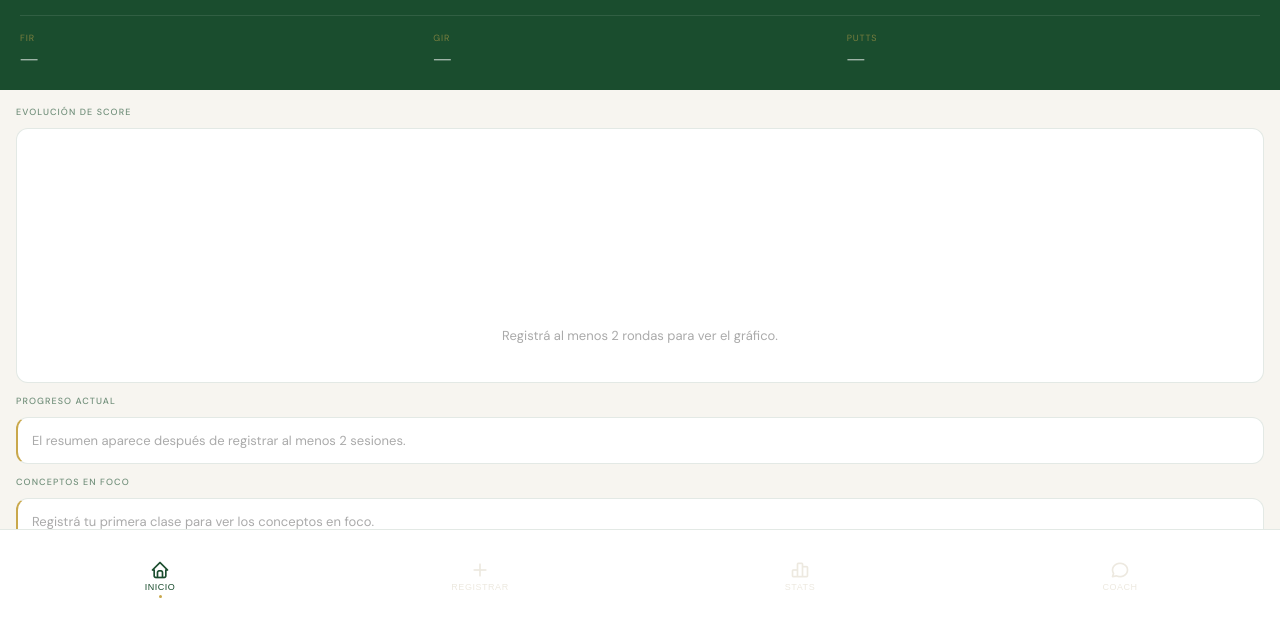
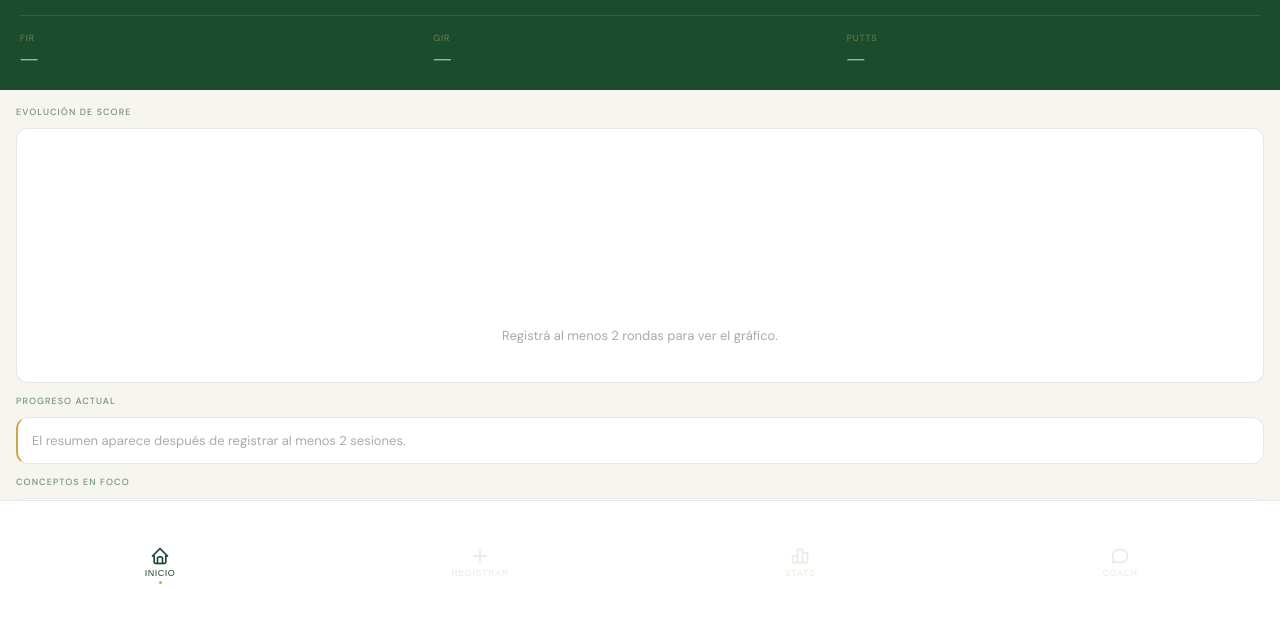
Before and after one commit to snougues/caddie, a plain HTML site: page index.html in a window 1280 px wide. Shown: the part 174-800 px from the top of the page. Drawn offline with nearby package versions, Linux system fonts and the light colour scheme.

Commit message:
barra inferior mas alta 3

```diff
--- a/index.html
+++ b/index.html
@@ -119,7 +119,7 @@ textarea { resize: none; min-height: 80px; line-height: 1.5; }
 .dot-loader span:nth-child(3) { animation-delay: 0.4s; }
 @keyframes dl { 0%,80%,100%{transform:scale(0.6);opacity:0.4} 40%{transform:scale(1);opacity:1} }
 .bottom-nav { display: flex; background: var(--white); border-top: 0.5px solid var(--border); padding-bottom: var(--safe-bottom); flex-shrink: 0; z-index: 10; }
-.nav-item { flex: 1; display: flex; flex-direction: column; align-items: center; padding: 30px 0 28px; cursor: pointer; border: none; background: none; }
+.nav-item { flex: 1; display: flex; flex-direction: column; align-items: center; padding: 45px 0 42px; cursor: pointer; border: none; background: none; }
 .nav-icon { font-size: 20px; color: var(--cream-dark); transition: color 0.2s; }
 .nav-label { font-size: 9px; letter-spacing: 0.06em; text-transform: uppercase; color: var(--cream-dark); margin-top: 2px; }
 .nav-dot { width: 3px; height: 3px; background: var(--gold); border-radius: 50%; margin-top: 3px; opacity: 0; }
```
